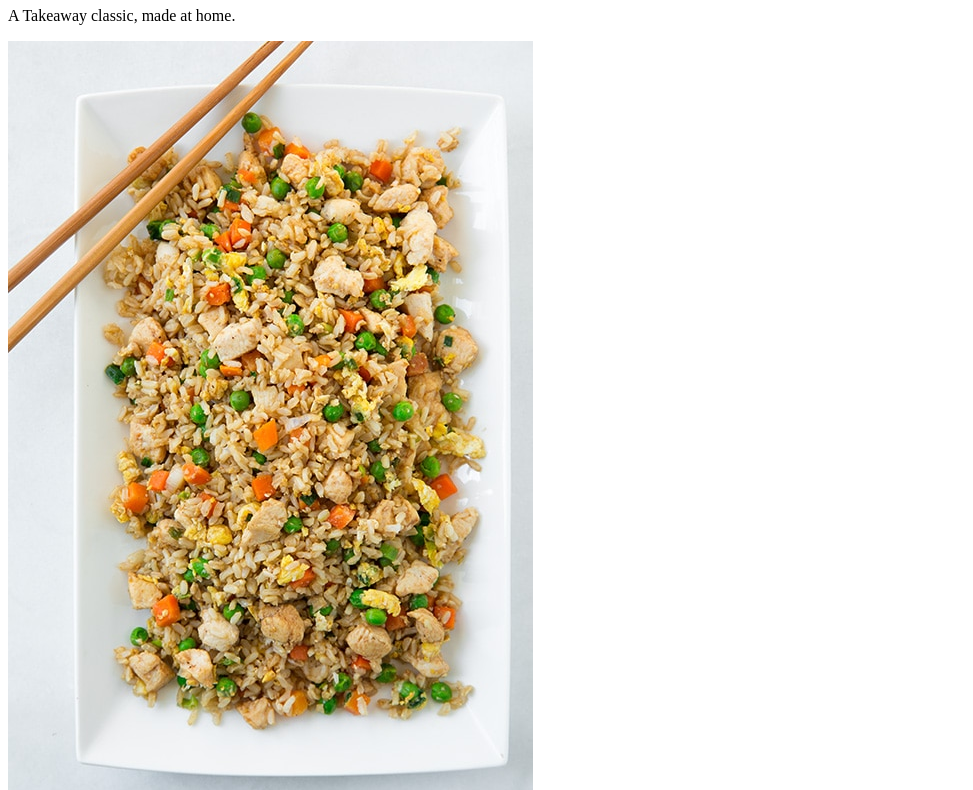
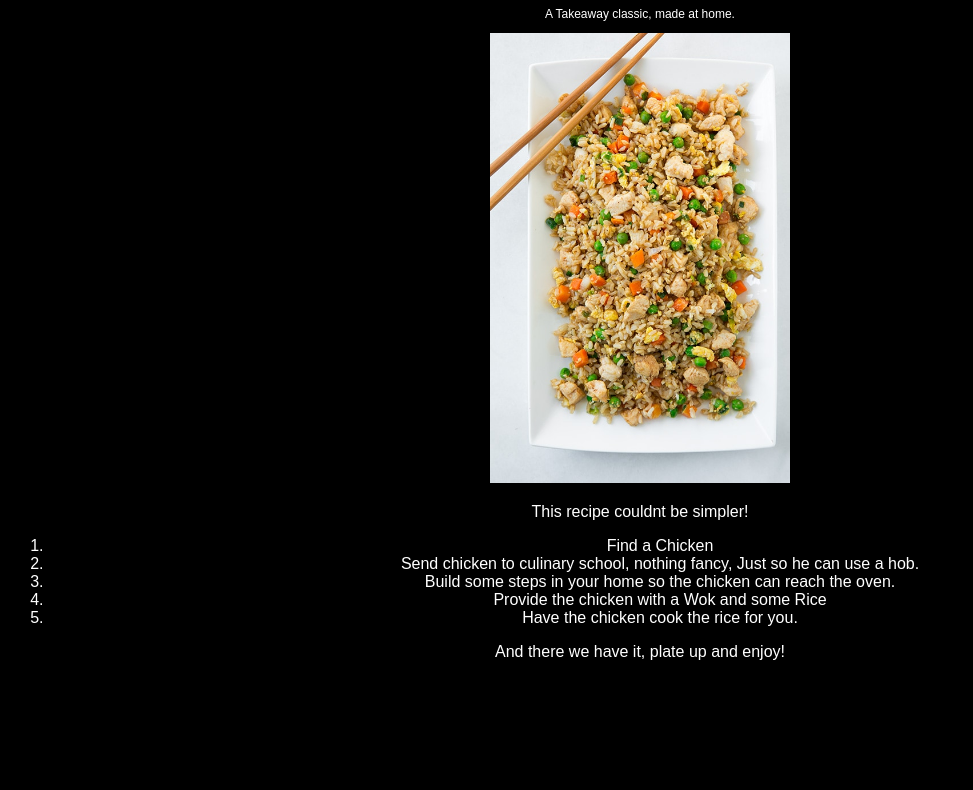
Before and after one commit to Mr-Jester-Xiii/odin-recipes, a plain HTML site: page recipes/cfr.html in a window 1280 px wide. Shown: the part 99-889 px from the top of the page, without its empty margins (0-973 px from the left). After the commit the page ends 800 px from the top, so only its background shows below. Drawn offline with Linux system fonts and the light colour scheme.

Commit message:
Added basic CSS elements to site

```diff
--- a/recipes/cfr.html
+++ b/recipes/cfr.html
@@ -2,16 +2,18 @@
 <html lang="en">
     <head>
         <meta charset="UTF-8">
+        <link rel="stylesheet" href="../styles.css">
         <a href="../index.html">Home</a>
-        <title>Chicken Fried Rice</title>
+        <title class="title">Chicken Fried Rice</title>
     </head>
     <body>
         <h1>Chicken Fried Rice</h1>
-        <p>A Takeaway classic, made at home.</p>
+        <p class="description">A Takeaway classic, made at home.</p>
 
         <img src="../img/cfr.jpg" alt="Chicken Fried Rice">
 
         <p>This recipe couldnt be simpler!</p>
+
         <ol>
             <li>Find a Chicken</li>
             <li>Send chicken to culinary school, nothing fancy, Just so he can use a hob.</li>
@@ -20,6 +22,7 @@
             <li>Have the chicken cook the rice for you.</li>
         </ol>
 
+
         <p>And there we have it, plate up and enjoy!</p>
 
     </body>
--- a/styles.css
+++ b/styles.css
@@ -0,0 +1,19 @@
+html {
+    background-color: black;
+}
+
+* {
+    color: white;
+    align-items: center;
+    text-align: center;
+    font-family: Arial, Helvetica, sans-serif;
+}
+
+.description {
+    font-size: 12px;
+}
+
+img {
+    width: 300px;
+    height: auto;
+}
```
Also changed, not shown: index.html (+2 -1 lines), recipes/lasagna.html (+3 -2 lines), recipes/turkeyburgers.html (+2 -1 lines), img/book.jpg, 1 other file.
